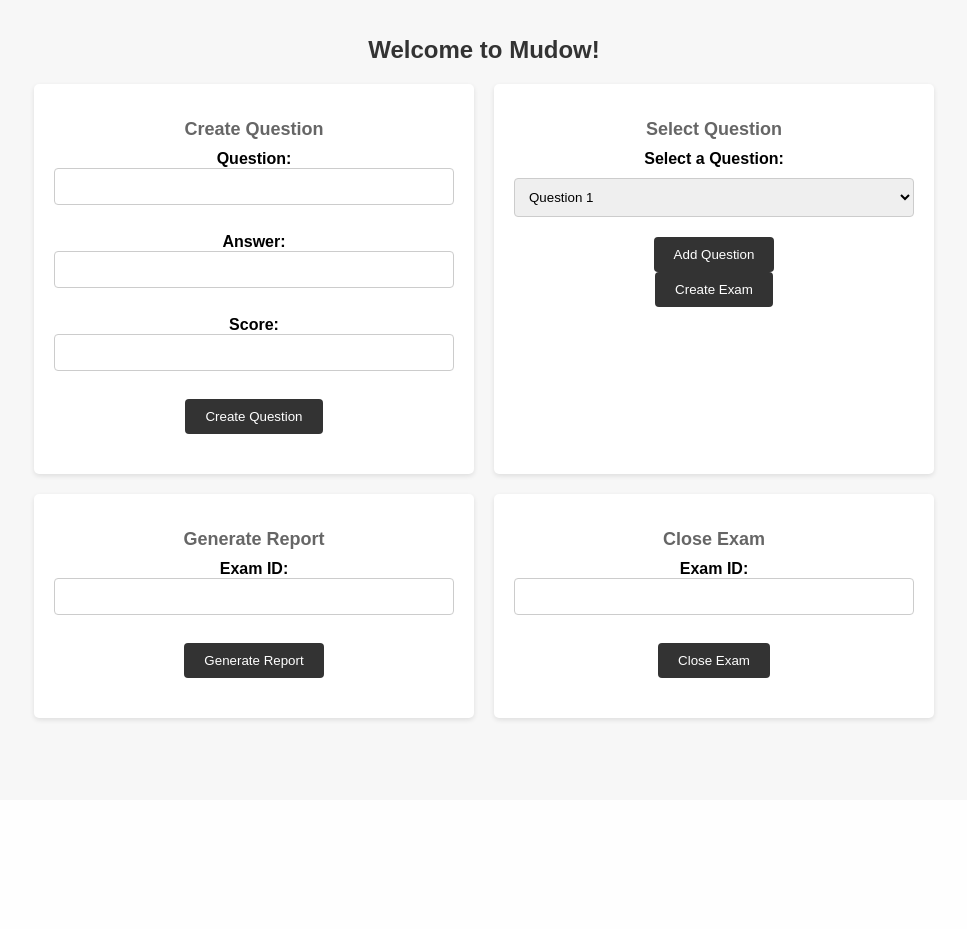
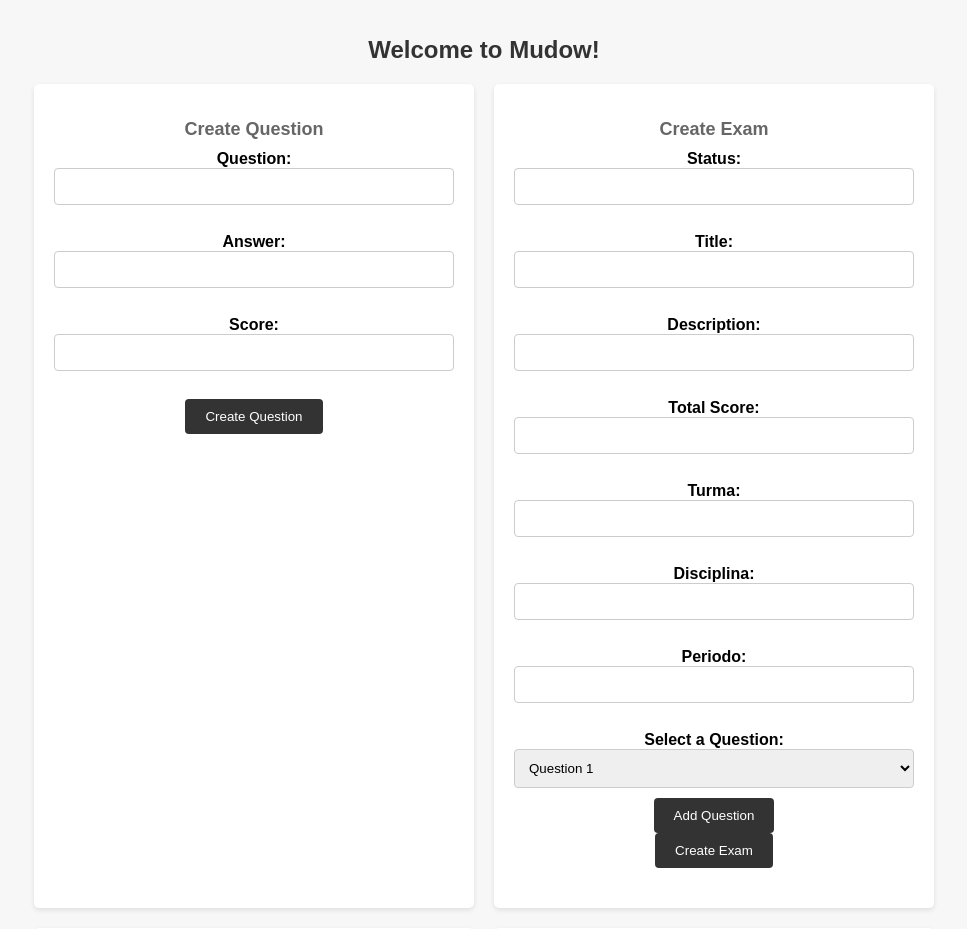
Before and after one commit to Mathweuzz/Proj-final-EngSoft, a Flask app: template templates/dashboard.html in a window 1280 px wide. Shown: the top 929 px of the page, without its empty margins (156-1123 px from the left). Before the commit the page ends 722 px from the top, so only its background shows below. Run offline with Flask 3, Linux system fonts and the light colour scheme; the template is opened without the code that fills it, so the values that code supplies are empty; a user stored in the database is signed in.

Commit message:
added form to create exam

```diff
--- a/templates/dashboard.html
+++ b/templates/dashboard.html
@@ -27,10 +27,30 @@
       </div>
 
       <div class="grid-item">
-        <h2>Select Question</h2>
+        <h2>Create Exam</h2>
   <form id="examForm" action="/exames" method="POST">
     <!-- Exam form fields -->
-          <div class="select-question">
+    <label for="statusInput">Status:</label>
+    <input type="text" id="statusInput" name="status" required><br><br>
+
+    <label for="titleInput">Title:</label>
+    <input type="text" id="titleInput" name="title" required><br><br>
+
+    <label for="descriptionInput">Description:</label>
+    <input type="text" id="descriptionInput" name="description" required><br><br>
+
+    <label for="totalScoreInput">Total Score:</label>
+    <input type="number" id="totalScoreInput" name="total_score" required><br><br>
+
+    <label for="turmaInput">Turma:</label>
+    <input type="text" id="turmaInput" name="turma" required><br><br>
+
+    <label for="disciplinaInput">Disciplina:</label>
+    <input type="text" id="disciplinaInput" name="disciplina" required><br><br>
+
+    <label for="periodoInput">Periodo:</label>
+    <input type="text" id="periodoInput" name="periodo" required><br><br>
+
     <label for="questionSelect">Select a Question:</label>
     <select id="questionSelect" name="questionSelect">
       <option value="1">Question 1</option>
@@ -38,15 +58,12 @@
       <!-- Add more options as needed -->
     </select>
     <button type="button" id="addQuestionBtn">Add Question</button>
-          </div>
 
     <div id="selectedQuestionsContainer">
       <!-- Selected questions will be dynamically added here -->
     </div>
 
-          <div class="create-exam-button">
     <button type="submit">Create Exam</button>
-          </div>
     </form>
       </div>
 
@@ -157,7 +174,16 @@
   $.ajax({
     type: 'POST',
     url: url,
-          data: JSON.stringify({ questions: selectedQuestions }),
+    data: JSON.stringify({
+      status: $('#statusInput').val(),
+      title: $('#titleInput').val(),
+      description: $('#descriptionInput').val(),
+      total_score: $('#totalScoreInput').val(),
+      turma: $('#turmaInput').val(),
+      disciplina: $('#disciplinaInput').val(),
+      periodo: $('#periodoInput').val(),
+      questions: selectedQuestions
+    }),
     contentType: 'application/json',
     success: function(response) {
       alert(response.message);
```
Lines whose indentation alone changed are shown as unchanged.
